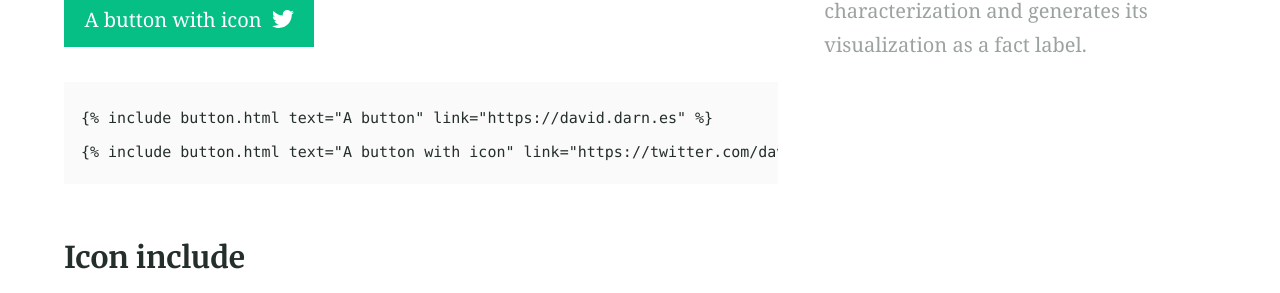
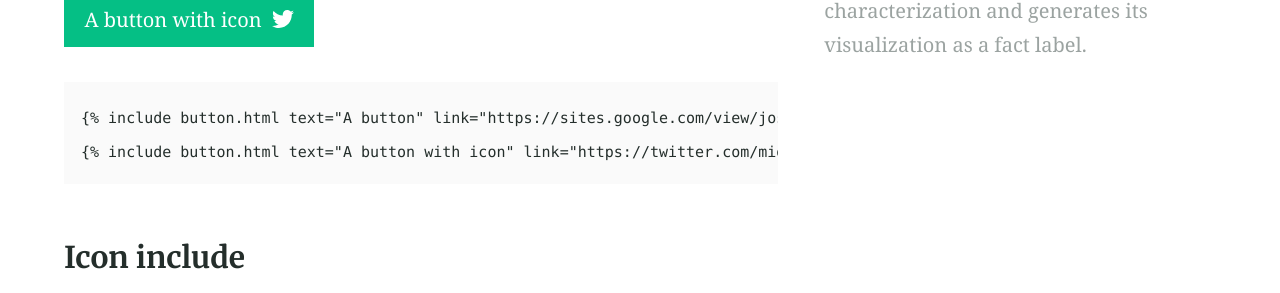
Before and after one commit to fmfactlabel/fmfactlabel.github.io, a Jekyll site: the page built from elements.md, in a window 1280 px wide and 900 px high, scrolled down 4218 px. Shown: the part 151-444 px from the top of the window. Built offline with Jekyll 4.4.1, drawn with Linux system fonts in a browser that asks for light colours; some of the changed text lies outside the part shown.

Commit message:
Update names

````diff
--- a/_config.yml
+++ b/_config.yml
@@ -39,15 +39,15 @@
 paginate_path: blog/page:num # jekyll-paginate > blog page
 jekyll-mentions: https://twitter.com # jekyll-mentions > service used when @replying
 twitter:
-  username: DavidDarnes # jekyll-seo-tag > Owners twitter username
-author: DavidDarnes # jekyll-seo-tag > default author
+  username: miguelijordan # jekyll-seo-tag > Owners twitter username
+author: "José Miguel Horcas" # jekyll-seo-tag > default author
 social: # jekyll-seo-tag > social overrides
-  name: David Darnes # jekyll-seo-tag > real name
+  name: "José Miguel Horcas" # jekyll-seo-tag > real name
   links:  # jekyll-seo-tag > social aliases (sameAs)
-    - https://twitter.com/DavidDarnes
-    - https://www.facebook.com/daviddarnes
-    - https://www.linkedin.com/in/daviddarnes
-    - https://github.com/daviddarnes
+    - https://twitter.com/miguelijordan
+    - https://www.facebook.com/migueli.ha
+    - https://www.linkedin.com/in/miguelijordan
+    - https://github.com/jmhorcas
 # markdown: CommonMark # Markdown parse settings, CommonMark performs slightly better an others in build time
 # commonmark:
   # options: ["SMART", "FOOTNOTES"]
@@ -127,23 +127,10 @@
   url: https://fmfactlabel.adabyron.uma.es/
 - title: GitHub
   url: https://github.com/jmhorcas/fm_characterization
-# - title: Categories
-#   url: /categories/
-# - title: Search
-#   url: /search/
-# - title: Fork Alembic
-#   url: https://github.com/daviddarnes/alembic
 
 navigation_footer:
 - title: Created by José Miguel Horcas
   url: https://sites.google.com/view/josemiguelhorcas
-
-# social_links: # Appears in sidebar. Set the urls then uncomment and comment out as desired
-#   Twitter: https://twitter.com/DavidDarnes
-#   LinkedIn: https://www.linkedin.com/in/daviddarnes
-#   GitHub: https://github.com/daviddarnes
-#   link: https://darn.es
-#   RSS: /feed.xml
 
 # sharing_links: # Appear at the bottom of single blog posts, add as desired. The value can be 'true' or the desired button colour
 #   Twitter: "#0d94e7"
--- a/elements.md
+++ b/elements.md
@@ -21,11 +21,11 @@
 
 <small>A small element</small>
 
-[A link](https://david.darn.es "A link")
+[A link](https://sites.google.com/view/josemiguelhorcas "A link")
 
 Lorem ipsum dolor sit amet, consectetur adip* isicing elit, sed do eiusmod *tempor incididunt ut labore et dolore magna aliqua.
 
-Duis aute irure dolor in [A link](https://david.darn.es "A link") reprehenderit in voluptate velit esse cillum **bold text** dolore eu fugiat nulla pariatur. Excepteur span element sint occaecat cupidatat non proident, sunt _italicised text_ in culpa qui officia deserunt mollit anim id `some code` est laborum.
+Duis aute irure dolor in [A link](https://sites.google.com/view/josemiguelhorcas "A link") reprehenderit in voluptate velit esse cillum **bold text** dolore eu fugiat nulla pariatur. Excepteur span element sint occaecat cupidatat non proident, sunt _italicised text_ in culpa qui officia deserunt mollit anim id `some code` est laborum.
 
 * An item
 * An item
@@ -96,22 +96,22 @@
 
 ### Button include
 
-{% include button.html text="A button" link="https://david.darn.es" %}
+{% include button.html text="A button" link="https://sites.google.com/view/josemiguelhorcas" %}
 
-{% include button.html text="A button with icon" link="https://twitter.com/daviddarnes" icon="twitter" %}
+{% include button.html text="A button with icon" link="https://twitter.com/miguelijordan" icon="twitter" %}
 
 ``` html
-{% raw %}{% include button.html text="A button" link="https://david.darn.es" %}
-{% include button.html text="A button with icon" link="https://twitter.com/daviddarnes" icon="twitter" %}{% endraw %}
+{% raw %}{% include button.html text="A button" link="https://sites.google.com/view/josemiguelhorcas" %}
+{% include button.html text="A button with icon" link="https://twitter.com/miguelijordan" icon="twitter" %}{% endraw %}
 ```
 
 ### Icon include
 
-{% include icon.html id="twitter" title="twitter" %} [{% include icon.html id="linkedin" title="twitter" %}](https://www.linkedin.com/in/daviddarnes)
+{% include icon.html id="twitter" title="twitter" %} [{% include icon.html id="linkedin" title="twitter" %}](https://www.linkedin.com/in/miguelijordan)
 
 ``` html
 {% raw %}{% include icon.html id="twitter" title="twitter" %}
-[{% include icon.html id="linkedin" title="twitter" %}](https://www.linkedin.com/in/daviddarnes){% endraw %}
+[{% include icon.html id="linkedin" title="twitter" %}](https://www.linkedin.com/in/miguelijordan){% endraw %}
 ```
 
 ### Video include
````
